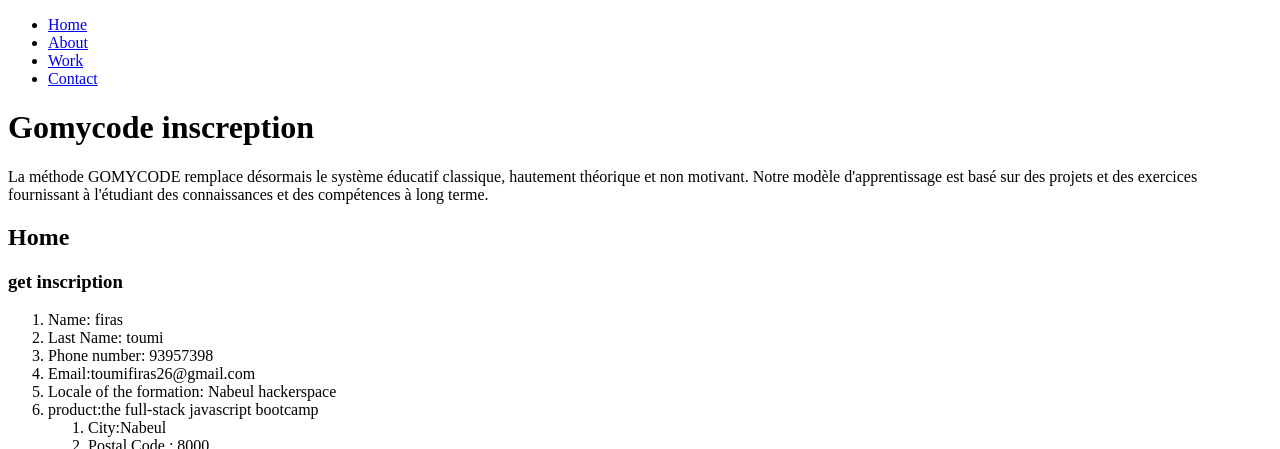
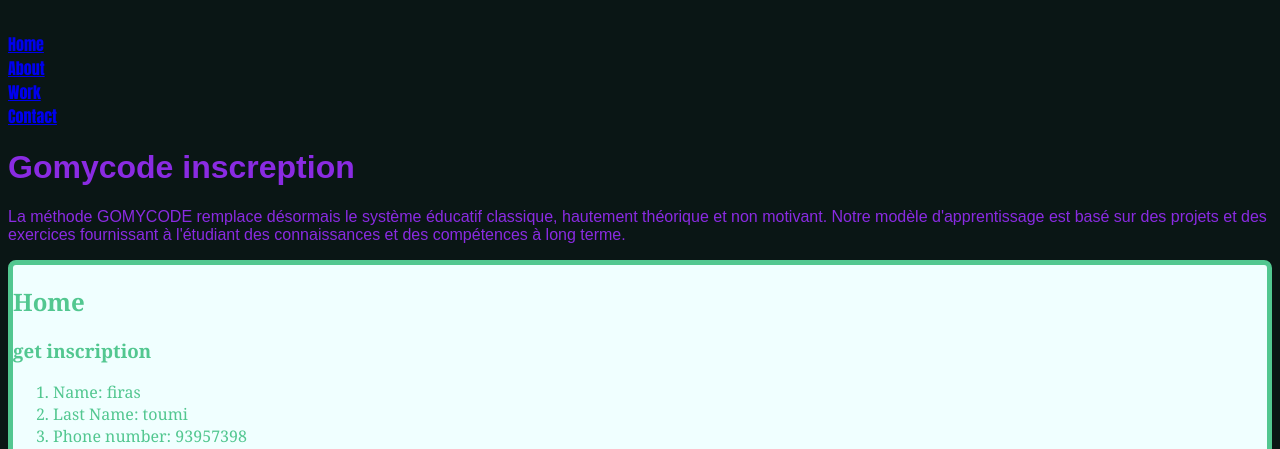
Before and after one commit to firastoumi2022/html, a plain HTML site: page index.html in a window 1280 px wide. Shown: the top 449 px of the page. Drawn offline with Linux system fonts and the light colour scheme.

Commit message:
add Checkpoint-css

```diff
--- a/index.html
+++ b/index.html
@@ -6,6 +6,7 @@
     <meta http-equiv="X-UA-Compatible" content="IE=edge">
     <meta name="viewport" content="width=device-width, initial-scale=1.0">
     <title>Go MY Code</title>
+    <link rel="stylesheet" href="style.css">
 </head>
 <body>
     <header>
--- /dev/null
+++ b/style.css
@@ -0,0 +1,28 @@
+header{
+    max-width: 50vh;
+    font-family: 'Franklin Gothic Medium', 'Arial Narrow', Arial, sans-serif;
+    color: rgb(217, 160, 160);
+}
+ul{
+    display: inline;
+    font-family: Impact, Haettenschweiler, 'Arial Narrow Bold', sans-serif;
+    min-width: 30vh;
+    color: darkseagreen;
+}
+
+body{
+    min-height: 90vh;
+    font-family: Arial, Helvetica, sans-serif;
+    color: blueviolet;
+    background-color: rgb(10, 22, 21);
+    align-items: stretch ;
+  }
+
+  main{
+    min-width: 150vh;
+    font-family: Georgia, 'Times New Roman', Times, serif;
+    color: rgb(82, 199, 144);
+    background-color: azure;
+    border: 5px solid ;
+    border-radius: 8px;
+}
```
